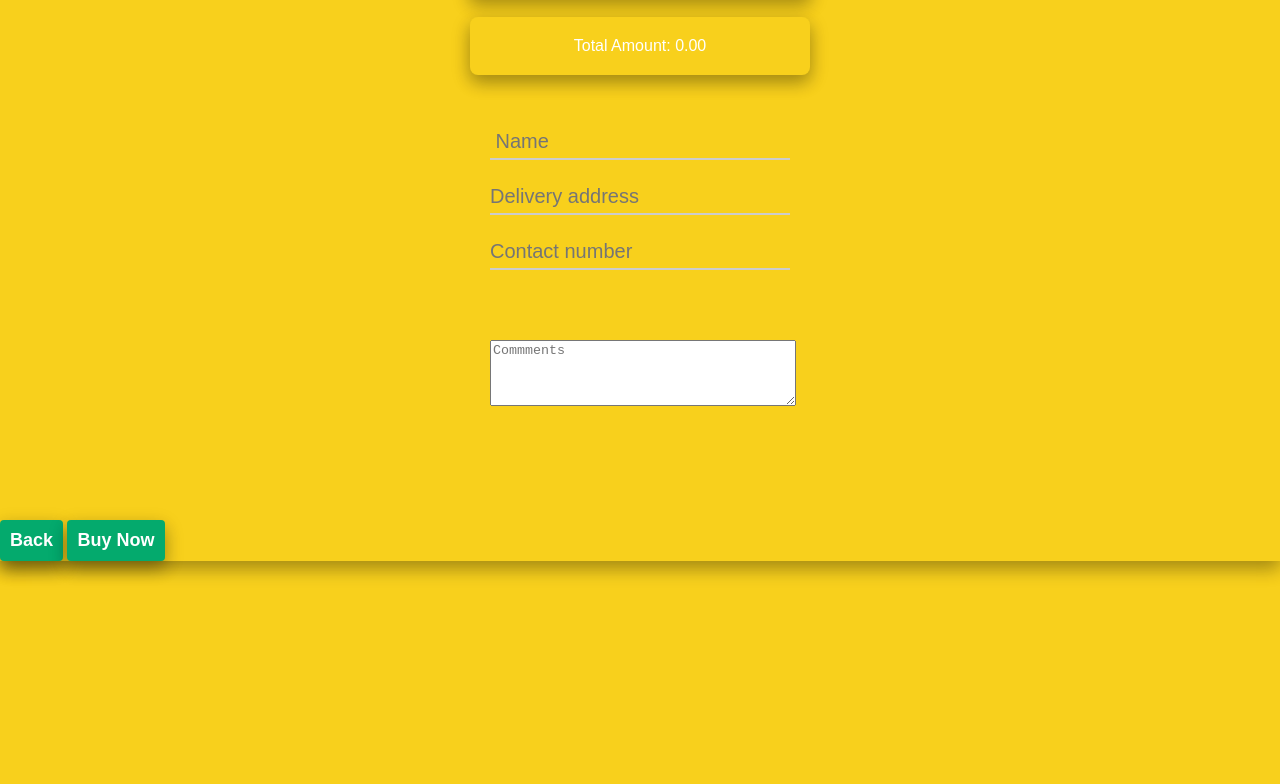
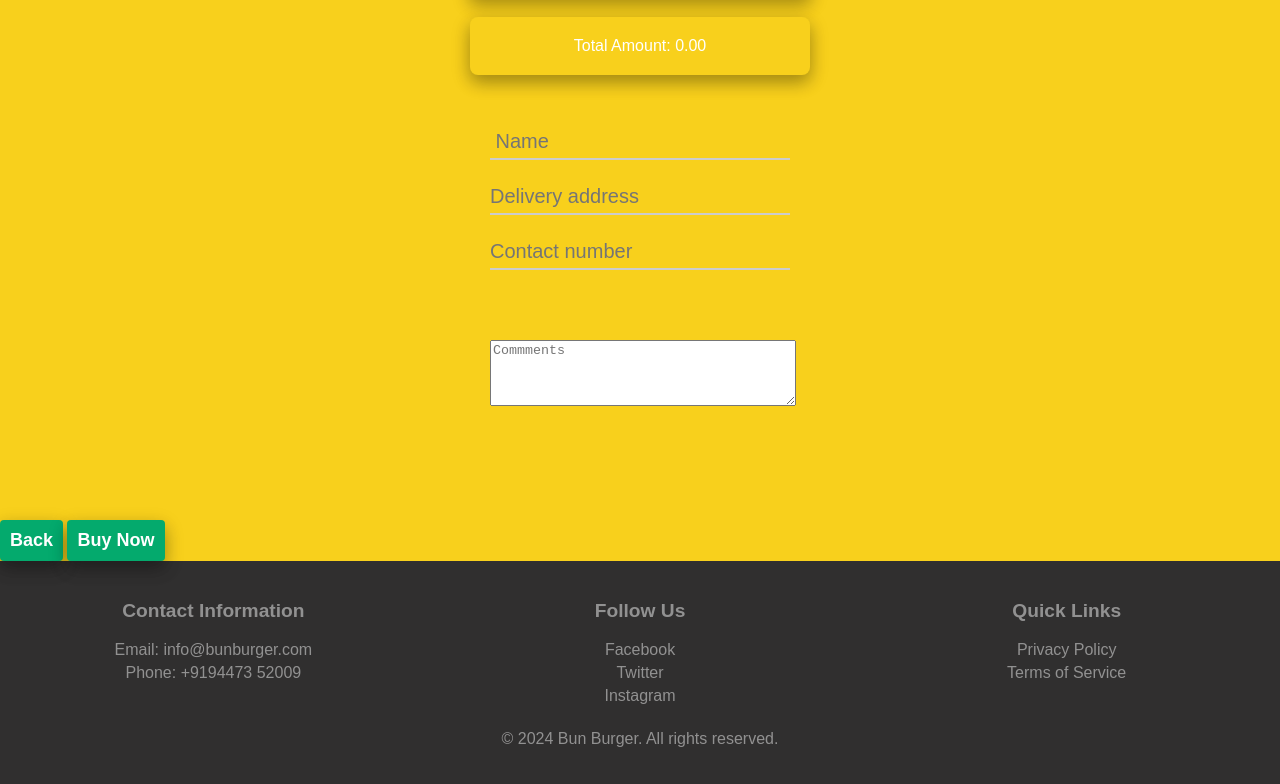
Before and after one commit to bibinvc/burger-shop, a website: page cart.html in a window 1280 px wide. Shown: the part 123-907 px from the top of the page. Before the commit the page ends 800 px from the top, so only its background shows below. Drawn offline with Linux system fonts and the light colour scheme.

Commit message:
footer update

```diff
--- a/cart.html
+++ b/cart.html
@@ -57,6 +57,33 @@
         }
     </script>
 
+    <footer>
+        <div class="footer-content">
+            <div class="footer-section">
+                <h3>Contact Information</h3>
+                <p>Email: info@bunburger.com</p>
+                <p>Phone: +9194473 52009</p>
+            </div>
+
+            <div class="footer-section">
+                <h3>Follow Us</h3>
+                <p><a href="#">Facebook</a></p>
+                <p><a href="#">Twitter</a></p>
+                <p><a href="https://www.instagram.com/bunburgmkc/">Instagram</a></p>
+            </div>
+
+            <div class="footer-section">
+                <h3>Quick Links</h3>
+                <p><a href="privacy.html">Privacy Policy</a></p>
+                <p><a href="terms.html">Terms of Service</a></p>
+            </div>
+        </div>
+
+        <div class="footer-bottom">
+            <p>&copy; 2024 Bun Burger. All rights reserved.</p>
+        </div>
+    </footer>
+
 
 
 </body>
```
Also changed, not shown: gallery.html (+26 -0 lines), index.html (+2 -2 lines), offer.html (+26 -0 lines).
